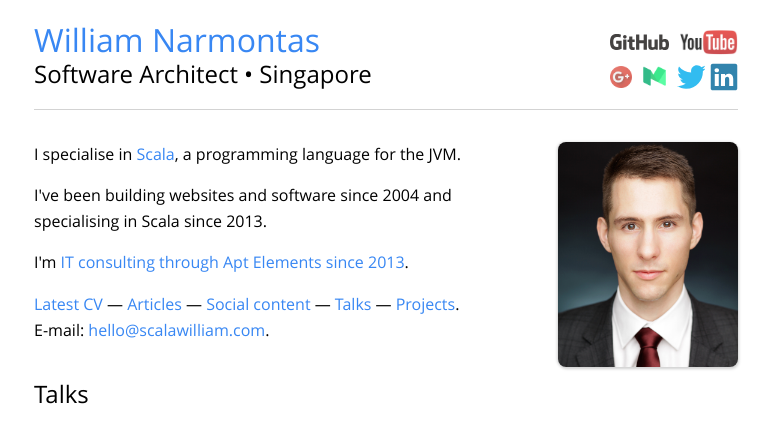
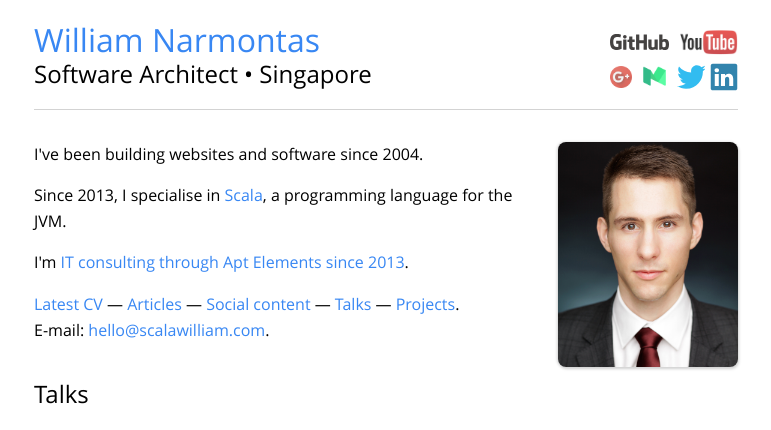
Before and after one commit to philicious/ScalaWilliam.com, a PHP site: page / in a window 1280 px wide. Shown: the top 430 px of the page, without its empty margins (254-1025 px from the left). Run offline with PHP 8.4, Linux system fonts and the light colour scheme.

Commit message:
Update index.php

```diff
--- a/index.php
+++ b/index.php
@@ -5,10 +5,10 @@ require(dirname(__FILE__).DIRECTORY_SEPARATOR."shared".DIRECTORY_SEPARATOR."rend
         <section class="slide">
             <span class="img"></span>
 
-            <p>I specialise in <a href="http://scala-lang.org"
+		<p>I've been building websites and software since 2004.</p>
+
+            <p>Since 2013, I specialise in <a href="http://scala-lang.org"
             target="_blank">Scala</a>, a programming language for the JVM.</p>
-
-		<p>I've been building websites and software since 2004 and specialising in Scala since 2013.</p>
 
 		<p>I'm <a href="http://www.aptelements.com/">IT consulting through Apt Elements since 2013</a>.</p>
 
```
